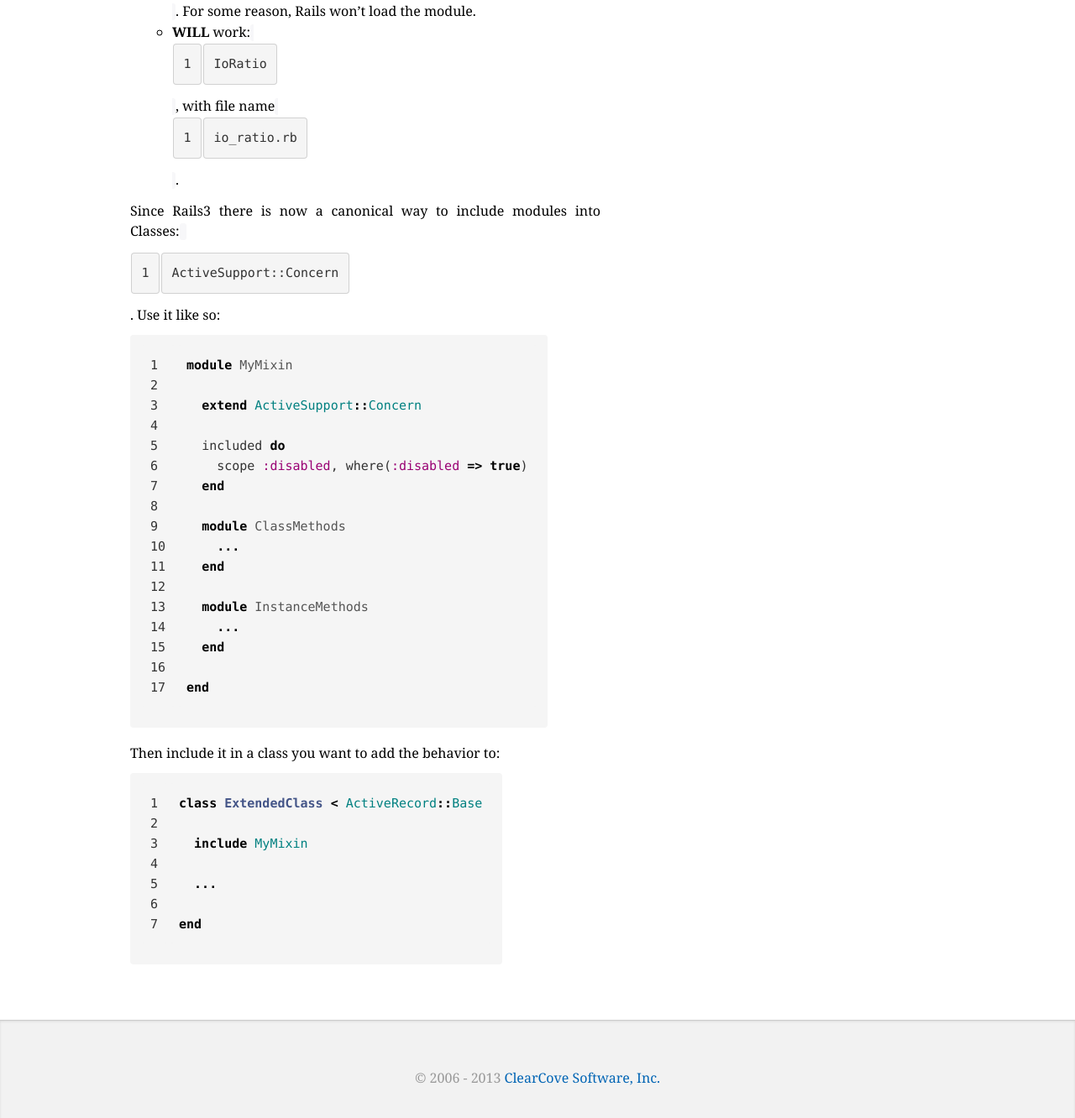
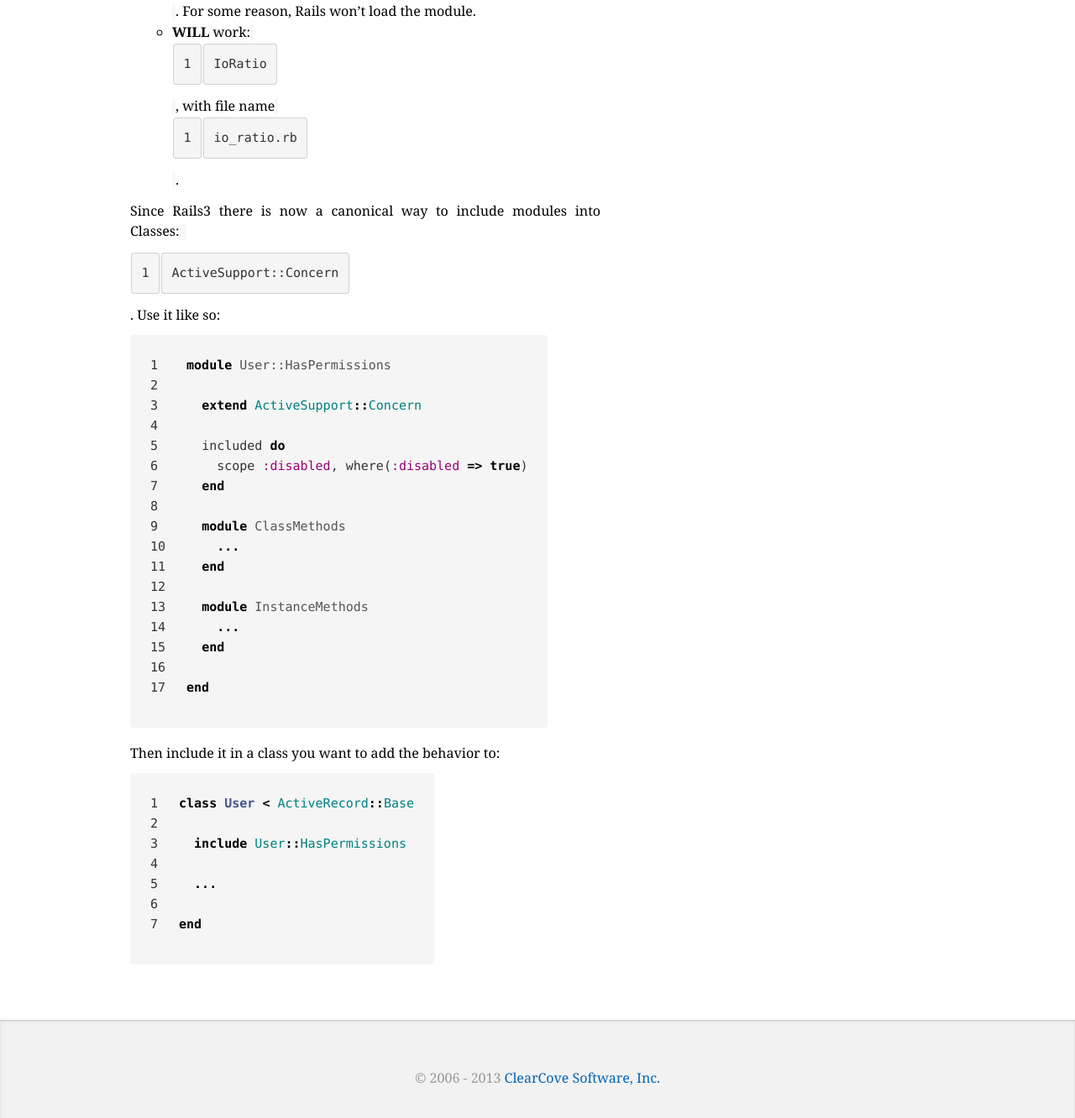
Before and after one commit to jhund/rails-recipes, a Jekyll site: the page built from pages/concerns.md, in a window 1280 px wide and 1400 px high, scrolled down 3247 px. Shown: the top 1332 px of the window at 84% size. Built offline with Jekyll 4.4.1, drawn with Linux system fonts in a browser that asks for light colours; Markdown is read by kramdown in place of the engine named in the settings.

Commit message:
Use example class consistently

````diff
--- a/pages/concerns.md
+++ b/pages/concerns.md
@@ -93,7 +93,7 @@ Since Rails3 there is now a canonical way to include modules into Classes:
 `ActiveSupport::Concern`. Use it like so:
 
 ```ruby
-module MyMixin
+module User::HasPermissions
 
   extend ActiveSupport::Concern
 
@@ -115,9 +115,9 @@ end
 Then include it in a class you want to add the behavior to:
 
 ```ruby
-class ExtendedClass < ActiveRecord::Base
+class User < ActiveRecord::Base
 
-  include MyMixin
+  include User::HasPermissions
 
   ...
 
````
